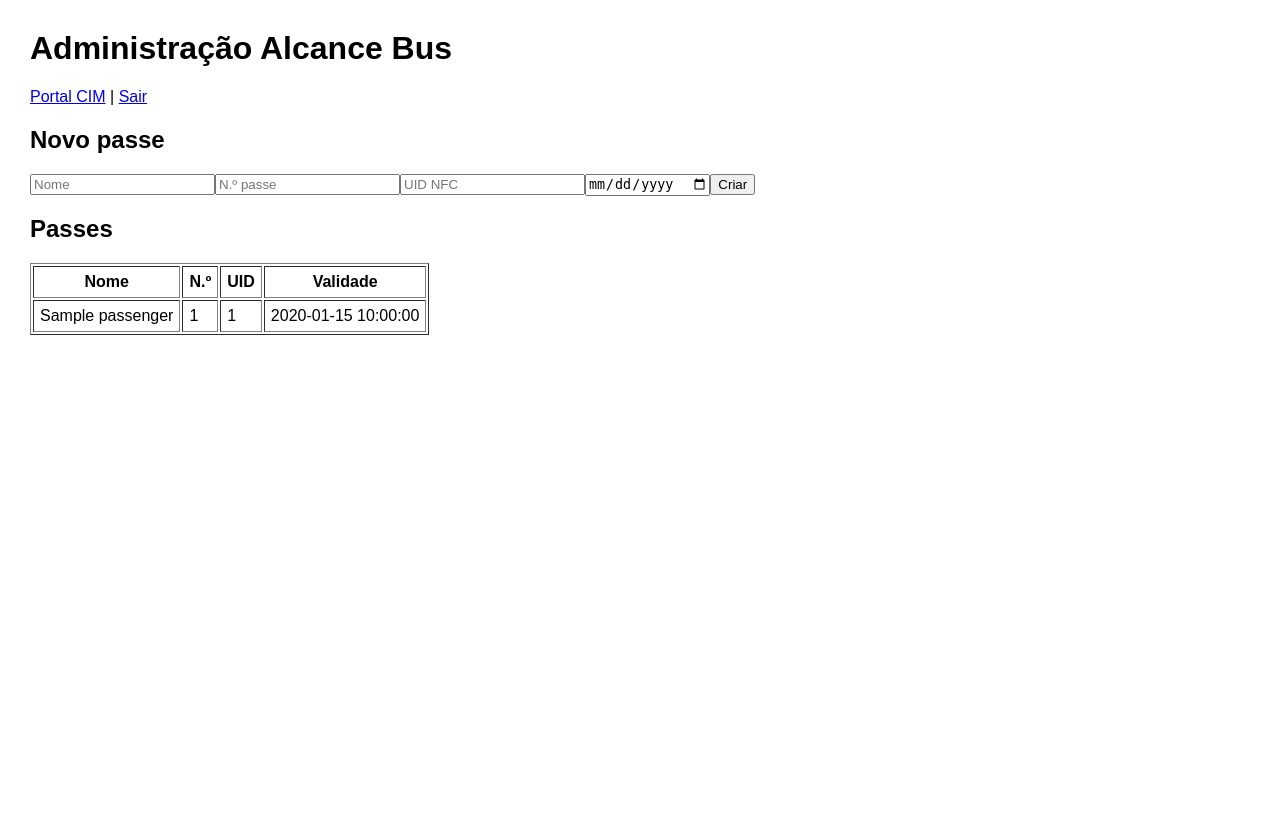
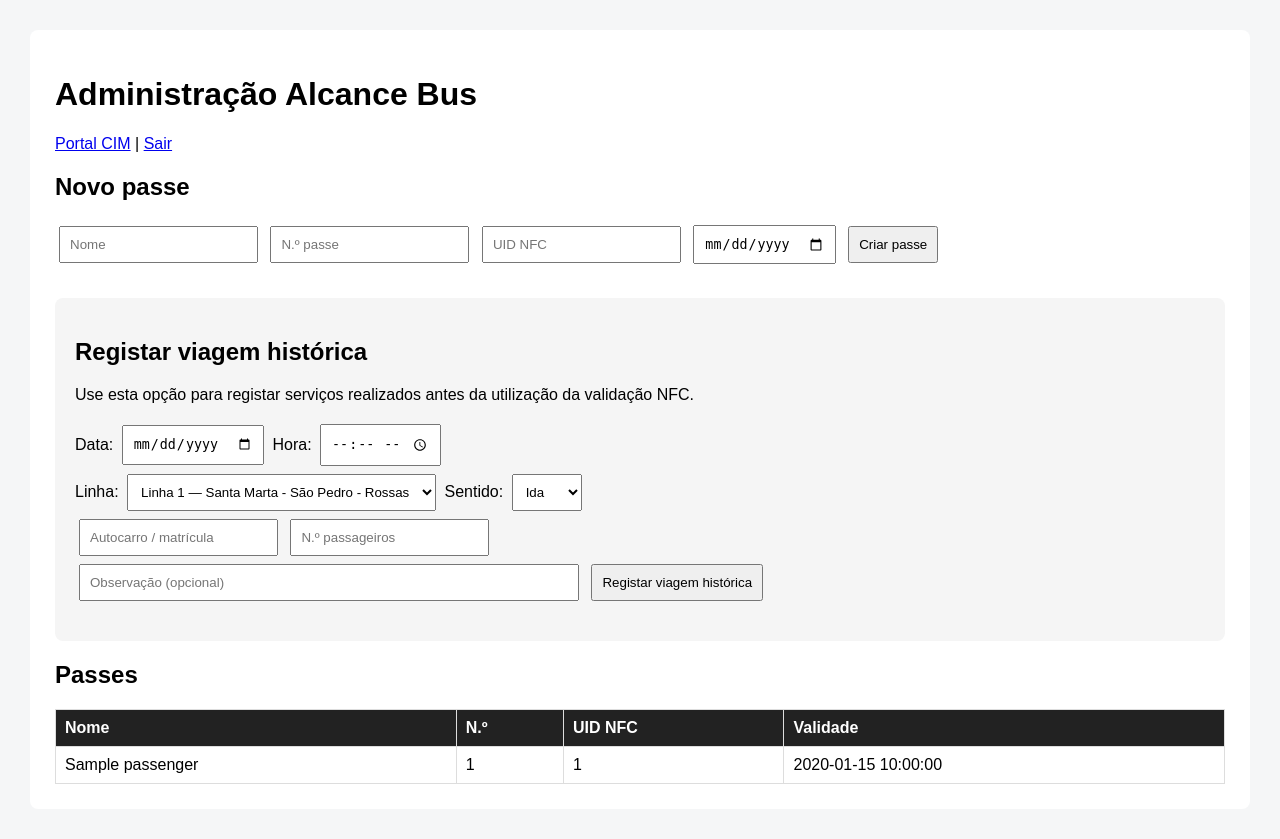
Before and after one commit to Alcancebus/alcance-passes, a FastAPI app: template server/templates/admin.html in a window 1280 px wide. Before the commit the page ends 335 px from the top, so only its background shows below. Run offline with FastAPI, Linux system fonts and the light colour scheme; the template is opened without the code that fills it: most values are stand-ins (such as "Sample title", 1, 10 or a date in 2020); some libraries are stand-ins or nearby versions.

Commit message:
Update admin.html

```diff
--- a/server/templates/admin.html
+++ b/server/templates/admin.html
@@ -1 +1,184 @@
-<html><body style="font-family:Arial;margin:30px"><h1>Administração Alcance Bus</h1><a href="/cim">Portal CIM</a> | <a href="/logout">Sair</a><h2>Novo passe</h2><form method="post" action="/admin/passenger"><input name="name" placeholder="Nome"><input name="pass_number" placeholder="N.º passe"><input name="card_uid" placeholder="UID NFC"><input type="date" name="valid_until"><button>Criar</button></form><h2>Passes</h2><table border="1" cellpadding="6"><tr><th>Nome</th><th>N.º</th><th>UID</th><th>Validade</th></tr>{% for p in passengers %}<tr><td>{{p.name}}</td><td>{{p.pass_number}}</td><td>{{p.card_uid}}</td><td>{{p.valid_until}}</td></tr>{% endfor %}</table></body></html>
+<html lang="pt">
+<head>
+<meta charset="UTF-8">
+<meta name="viewport" content="width=device-width, initial-scale=1">
+<title>Administração - Alcance Bus</title>
+
+<style>
+body{
+    font-family:Arial,sans-serif;
+    margin:30px;
+    background:#f5f6f7;
+}
+.container{
+    max-width:1200px;
+    margin:auto;
+    background:white;
+    padding:25px;
+    border-radius:8px;
+}
+input,select,button{
+    padding:9px;
+    margin:4px;
+}
+button{
+    cursor:pointer;
+}
+table{
+    width:100%;
+    border-collapse:collapse;
+    margin-top:15px;
+}
+th,td{
+    border:1px solid #ddd;
+    padding:9px;
+}
+th{
+    background:#222;
+    color:white;
+    text-align:left;
+}
+.box{
+    margin-top:30px;
+    padding:20px;
+    background:#f5f5f5;
+    border-radius:8px;
+}
+</style>
+</head>
+
+<body>
+
+<div class="container">
+
+<h1>Administração Alcance Bus</h1>
+
+<a href="/cim">Portal CIM</a> |
+<a href="/logout">Sair</a>
+
+<h2>Novo passe</h2>
+
+<form method="post" action="/admin/passenger">
+
+<input name="name"
+       placeholder="Nome"
+       required>
+
+<input name="pass_number"
+       placeholder="N.º passe"
+       required>
+
+<input name="card_uid"
+       placeholder="UID NFC"
+       required>
+
+<input type="date"
+       name="valid_until"
+       required>
+
+<button type="submit">
+Criar passe
+</button>
+
+</form>
+
+
+<div class="box">
+
+<h2>Registar viagem histórica</h2>
+
+<p>
+Use esta opção para registar serviços realizados antes da utilização
+da validação NFC.
+</p>
+
+<form method="post" action="/admin/historical-trip">
+
+<label>Data:</label>
+<input type="date"
+       name="trip_date"
+       required>
+
+<label>Hora:</label>
+<input type="time"
+       name="trip_time"
+       required>
+
+<br>
+
+<label>Linha:</label>
+
+<select name="line" required>
+
+<option value="Linha 1 - Santa Marta - São Pedro - Rossas">
+Linha 1 — Santa Marta - São Pedro - Rossas
+</option>
+
+<option value="Linha 2 - Anjos - Agra - Rossas">
+Linha 2 — Anjos - Agra - Rossas
+</option>
+
+</select>
+
+<label>Sentido:</label>
+
+<select name="direction" required>
+<option value="Ida">Ida</option>
+<option value="Volta">Volta</option>
+</select>
+
+<br>
+
+<input name="device"
+       placeholder="Autocarro / matrícula"
+       required>
+
+<input type="number"
+       name="passenger_count"
+       min="0"
+       placeholder="N.º passageiros"
+       required>
+
+<br>
+
+<input name="notes"
+       style="width:500px"
+       placeholder="Observação (opcional)">
+
+<button type="submit">
+Registar viagem histórica
+</button>
+
+</form>
+
+</div>
+
+
+<h2>Passes</h2>
+
+<table>
+
+<tr>
+<th>Nome</th>
+<th>N.º</th>
+<th>UID NFC</th>
+<th>Validade</th>
+</tr>
+
+{% for p in passengers %}
+
+<tr>
+<td>{{p.name}}</td>
+<td>{{p.pass_number}}</td>
+<td>{{p.card_uid}}</td>
+<td>{{p.valid_until}}</td>
+</tr>
+
+{% endfor %}
+
+</table>
+
+</div>
+
+</body>
+</html>
```
